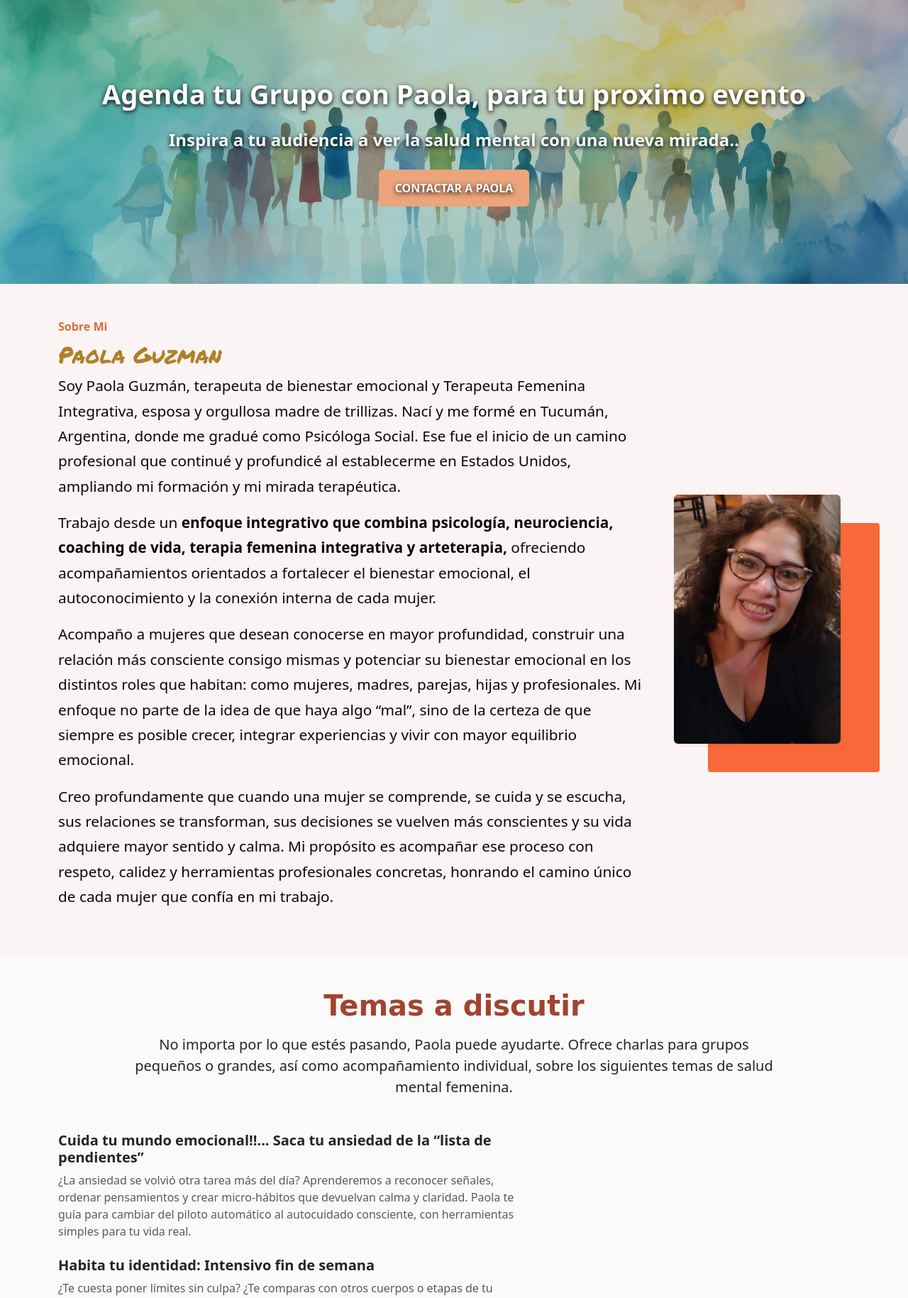
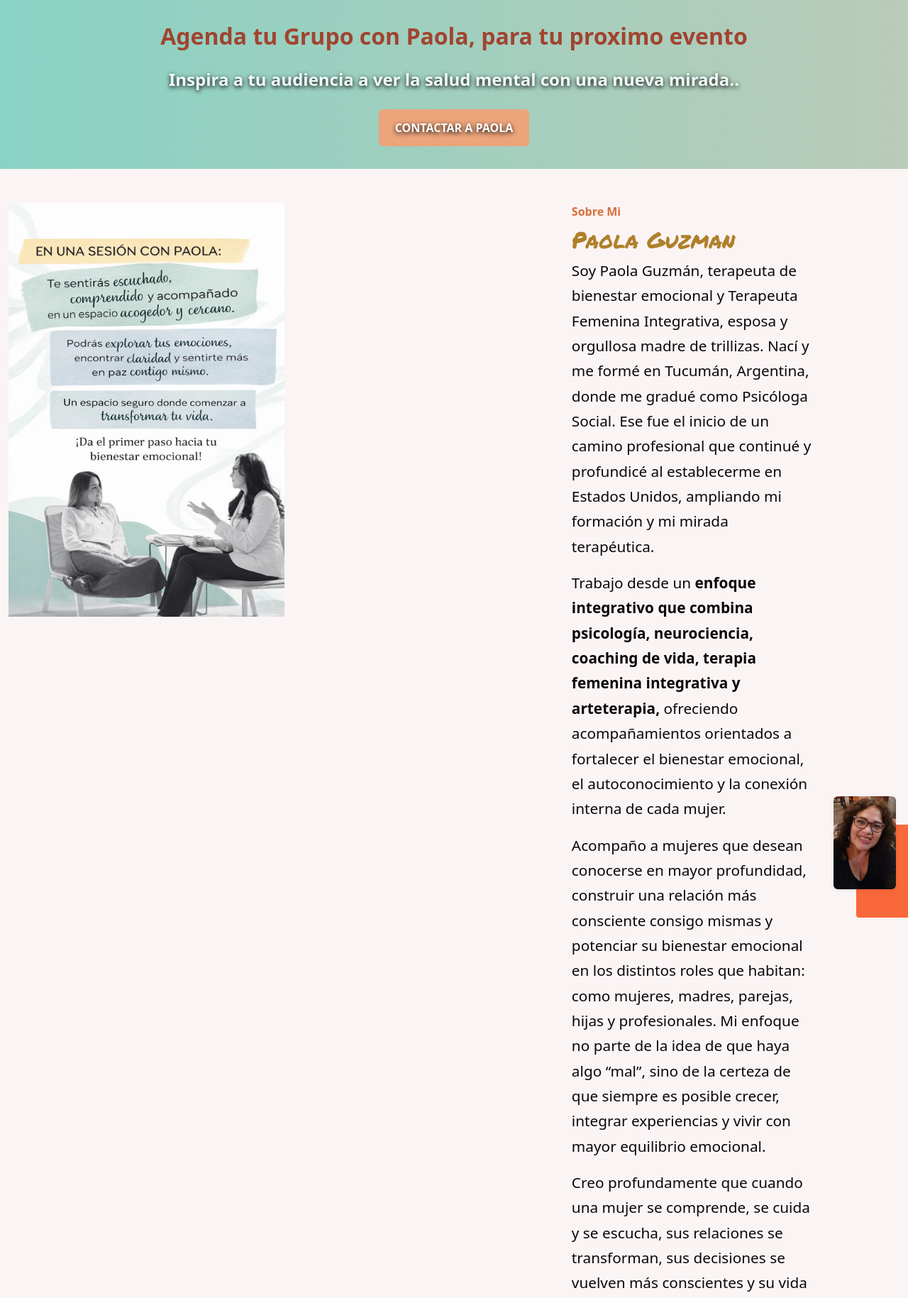
Before and after one commit to Reypao/sicologiapaola, a PHP site: page /sesiongrupal.html in a window 1280 px wide. Shown: the part 103-1932 px from the top of the page at 71% size. Run offline with PHP 8.4, Linux system fonts and the light colour scheme; some web fonts are replaced.

Commit message:
update section grupal containers insert new image

```diff
--- a/sesiongrupal.html
+++ b/sesiongrupal.html
@@ -79,7 +79,7 @@
 
             <div class="container position-relative">
                 <div class="hero-content">
-                    <h1 class="fw-bold mb-4">Agenda tu Grupo con Paola, para tu proximo evento</h1>
+                    <h2 class="fw-bold mb-4">Agenda tu Grupo con Paola, para tu proximo evento</h2>
                     <p class="lead mb-4">
                         Inspira a tu audiencia a ver la salud mental con una nueva mirada..
                     </p>
@@ -91,7 +91,10 @@
         </section>
         <section class="about-section py-5">
             <div class="container">
-                <div class="row align-items-center">
+                <div class="sobremiA-img">
+                    <img src="images/sobremiA.jpeg" alt="Paola interview">
+                </div>
+                <div class="row align-items-center about-me">
                     <!-- Left column: Text -->
                     <div class="col-lg-9 about-text">
                         <p class="fw-semibold mb-2 sobre-mi">Sobre Mi</p>
--- a/styles/pages.css
+++ b/styles/pages.css
@@ -119,13 +119,23 @@
 
 /* HERO full background with opacity overlay */
 .hero-grupal {
-  background-image: url('../images/grupalPaoWeb.jpg');
-  background-size: cover;
-  background-position: center;
-  background-repeat: no-repeat;
-  min-height: 50vh;
-  position: relative;
   color: #fff;
+  padding: 2em;
+}
+
+.sobremiA-img img {
+  width: 50%;
+  height: auto;
+}
+
+.container {
+  max-width: 100%;
+  display: flex;
+  gap: 1em;
+}
+
+.about-me {
+  width: 40em;
 }
 
 /* Gradient + opacity overlay */
@@ -351,11 +361,16 @@ main {
 /*? login page Paola */
 
 .login-body {
-  background-image: url('../images/relaxBeach.webp'); /* Ajusta la ruta según tu estructura de carpetas */
-  background-size: cover;         /* Hace que la imagen cubra toda la pantalla */
-  background-position: center;    /* Centra la imagen */
-  background-repeat: no-repeat;   /* Evita que se repita */
-  height: 100vh;                  /* Asegura que cubra toda la altura de la ventana */
+  background-image: url('../images/relaxBeach.webp');
+  /* Ajusta la ruta según tu estructura de carpetas */
+  background-size: cover;
+  /* Hace que la imagen cubra toda la pantalla */
+  background-position: center;
+  /* Centra la imagen */
+  background-repeat: no-repeat;
+  /* Evita que se repita */
+  height: 100vh;
+  /* Asegura que cubra toda la altura de la ventana */
   display: flex;
   justify-content: center;
   align-items: center;
@@ -403,16 +418,20 @@ main {
 .login-box {
   position: relative;
   z-index: 1;
-  background: rgba(100, 79, 26, 0.35); /* Fondo semitransparente */
-  backdrop-filter: blur(12px); /* Desenfoque para el efecto vidrio */
+  background: rgba(100, 79, 26, 0.35);
+  /* Fondo semitransparente */
+  backdrop-filter: blur(12px);
+  /* Desenfoque para el efecto vidrio */
   -webkit-backdrop-filter: blur(12px);
-  border: 1px solid rgba(219, 130, 67, 0.15); /* Borde sutil tipo cristal */
+  border: 1px solid rgba(219, 130, 67, 0.15);
+  /* Borde sutil tipo cristal */
   padding: 40px;
   border-radius: 12px;
   box-shadow: 0 0 20px rgba(157, 154, 15, 0.4);
   width: 100%;
   max-width: 400px;
 }
+
 /* --- FIN DEL CAMBIO --- */
 
 .login-box h2 {
@@ -439,6 +458,7 @@ label {
   color: #570d0d;
   margin-bottom: 5px;
 }
+
 .btn-custom {
 
 
@@ -448,10 +468,10 @@ label {
   border-radius: 45px;
 }
 
- .btn-custom:hover{
-  background:none ;
+.btn-custom:hover {
+  background: none;
   border: 1px solid brown;
- }
+}
 
 .alert {
   margin-top: 15px;
```
